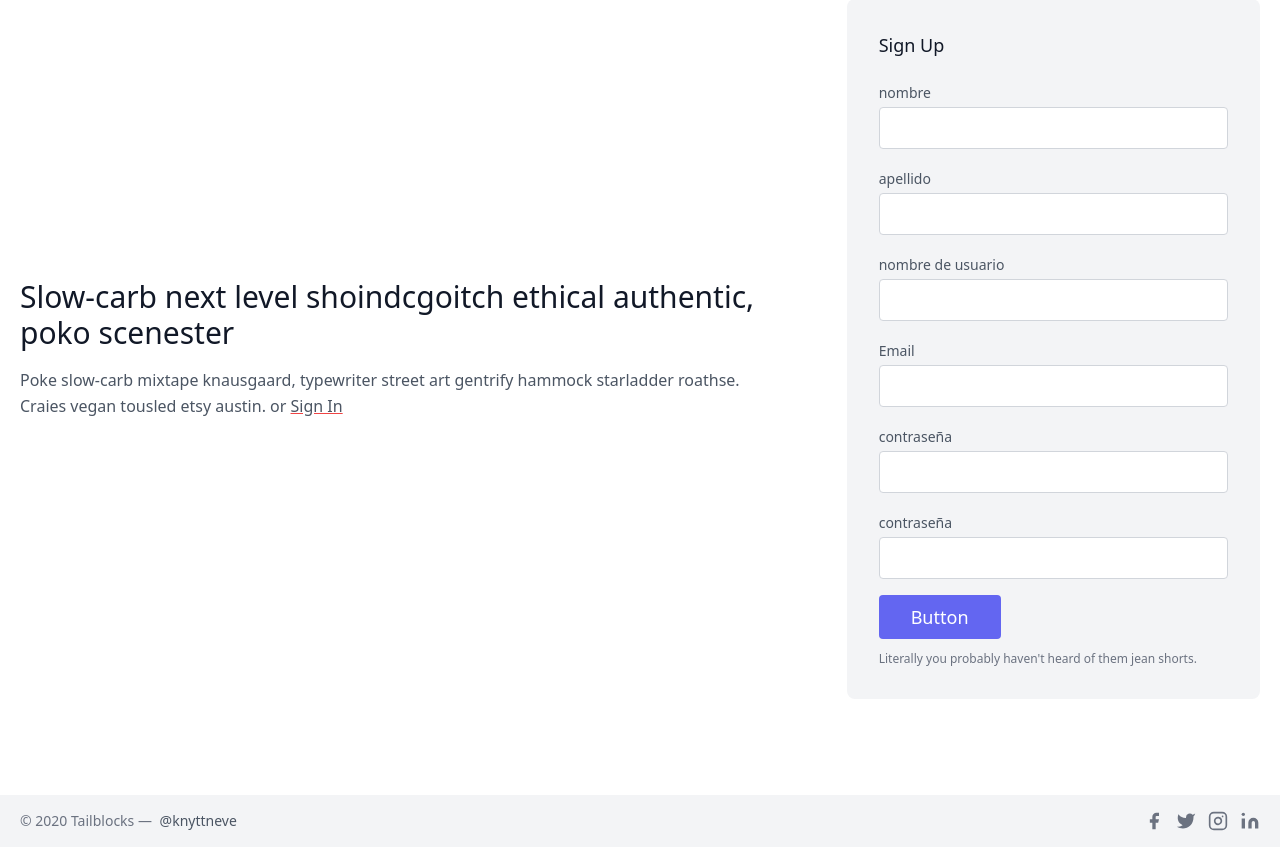
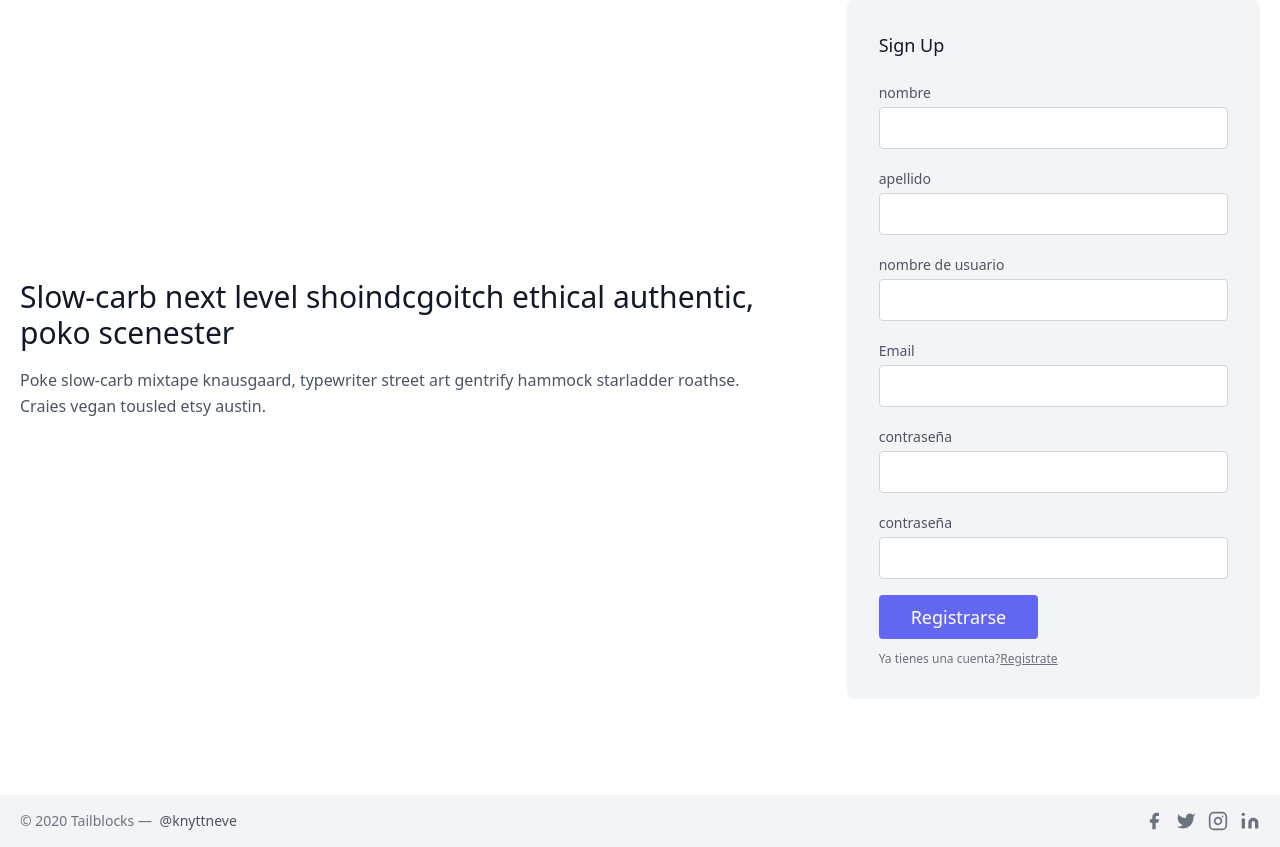
Before and after one commit to Eduardo6446/EduMishi_Restaurant, a Django app: page /register in a window 1280 px wide. Shown: the part 153-1000 px from the top of the page. Run offline with Django 3.2, Linux system fonts and the light colour scheme; some libraries are stand-ins or nearby versions.

Commit message:
errores visuales corregidos 1

```diff
--- a/orders/templates/orders/login.html
+++ b/orders/templates/orders/login.html
@@ -37,7 +37,7 @@ Login
                 </div>
 
 
-                <button type="submit" value="Login" class="text-white bg-indigo-500 border-0 py-2 px-8 focus:outline-none hover:bg-indigo-600 rounded text-lg">Button</button>
+                <button type="submit" value="Login" class="text-white bg-indigo-500 border-0 py-2 px-8 focus:outline-none hover:bg-indigo-600 rounded text-lg">Inicia Sesion</button>
                 <p class="text-xs text-gray-500 mt-3">No tienes una cuenta?<a href="{% url 'orders:register' %}" class="underline decoration-gray-500">Registrate</a></p>
             </div>
         </form>
--- a/orders/templates/orders/register.html
+++ b/orders/templates/orders/register.html
@@ -11,7 +11,7 @@ Register
     <div class="container px-5 py-24 mx-auto flex flex-wrap items-center">
         <div class="lg:w-3/5 md:w-1/2 md:pr-16 lg:pr-0 pr-0">
             <h1 class="title-font font-medium text-3xl text-gray-900">Slow-carb next level shoindcgoitch ethical authentic, poko scenester</h1>
-            <p class="leading-relaxed mt-4">Poke slow-carb mixtape knausgaard, typewriter street art gentrify hammock starladder roathse. Craies vegan tousled etsy austin. or <a class="underline decoration-red-500" href="#">Sign In</a></p>
+            <p class="leading-relaxed mt-4">Poke slow-carb mixtape knausgaard, typewriter street art gentrify hammock starladder roathse. Craies vegan tousled etsy austin.</p>
             {% if message %}
             <div class='text-center alert alert-info'>
               <h3 style="color:red"> {{message}} </h3>
@@ -53,8 +53,8 @@ Register
                 </div>
 
 
-                <button class="text-white bg-indigo-500 border-0 py-2 px-8 focus:outline-none hover:bg-indigo-600 rounded text-lg">Button</button>
-                <p class="text-xs text-gray-500 mt-3">Literally you probably haven't heard of them jean shorts.</p>
+                <button class="text-white bg-indigo-500 border-0 py-2 px-8 focus:outline-none hover:bg-indigo-600 rounded text-lg">Registrarse</button>
+                <p class="text-xs text-gray-500 mt-3">Ya tienes una cuenta?<a href="{% url 'orders:login' %}" class="underline decoration-gray-500">Registrate</a></p>
             </div>
         </form>
 
```
